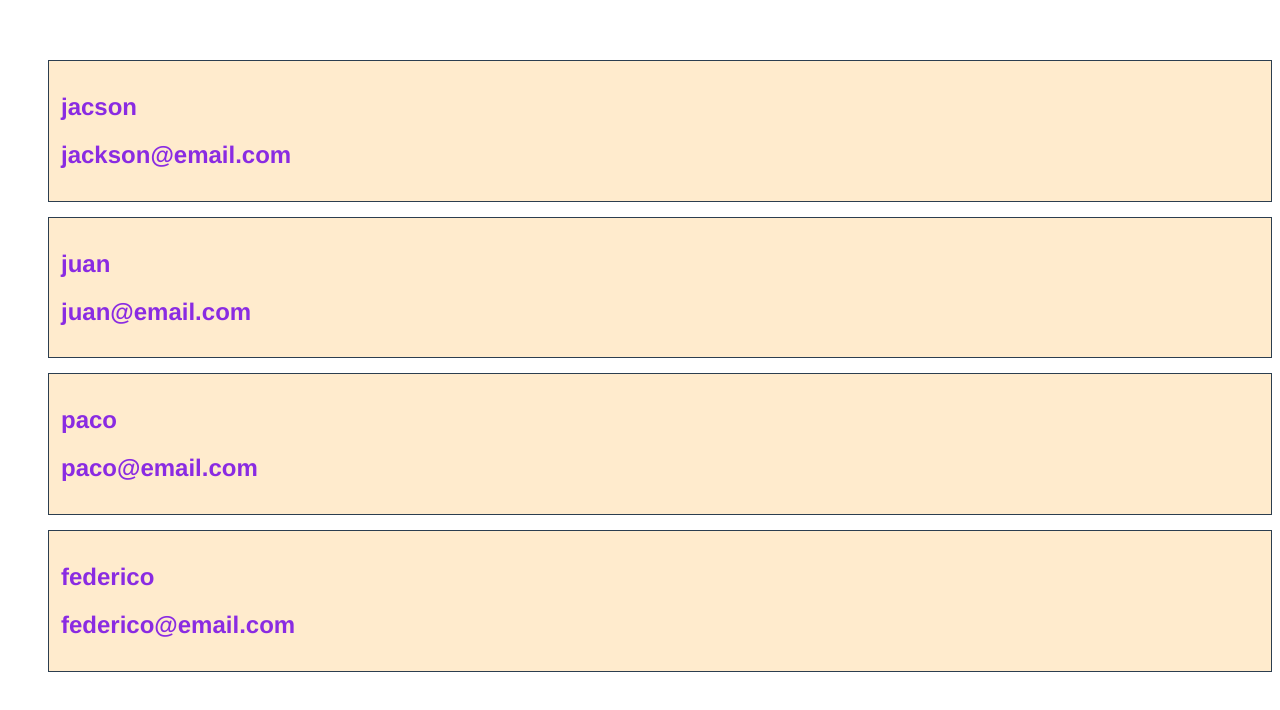
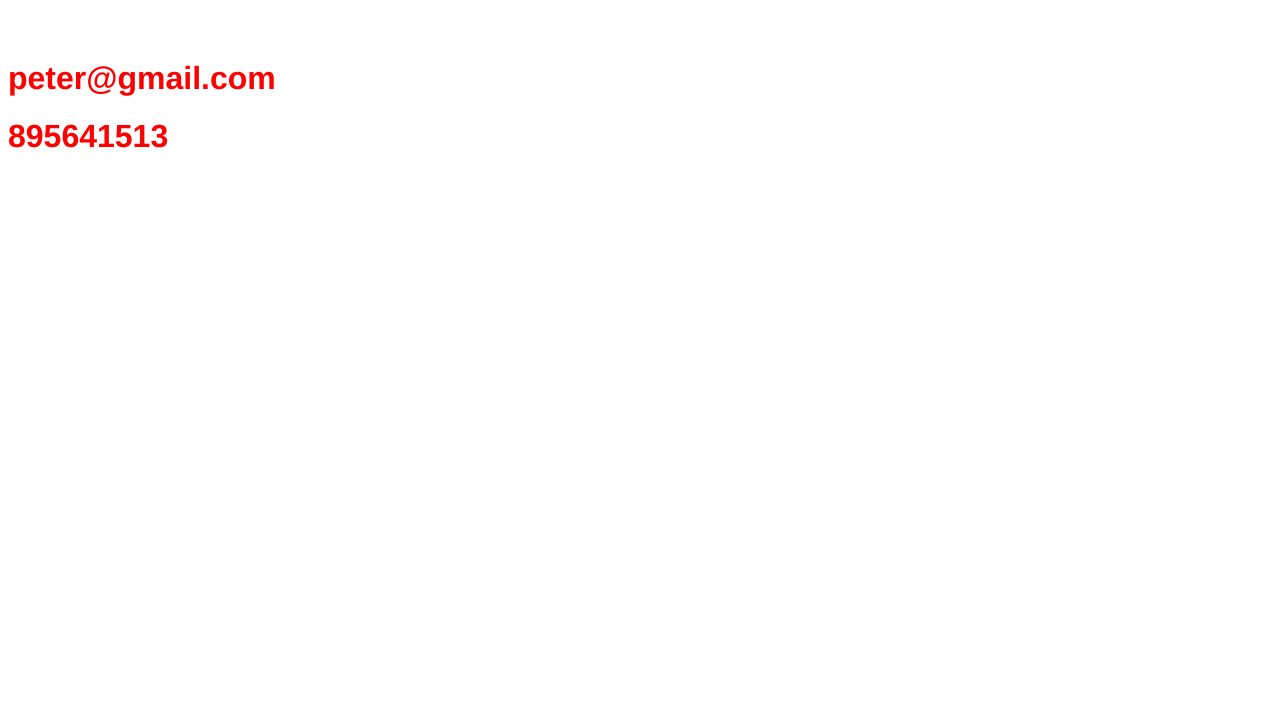
Before and after one commit to AlvaroBernabe/aba-vueTriyng1, a Vue app: page / in a window 1280 px wide. Shown: the top 710 px of the page. Built offline with nearby package versions, Linux system fonts and the light colour scheme.

Commit message:
feat: HTML binding

```diff
--- a/src/components/child-components.vue
+++ b/src/components/child-components.vue
@@ -4,6 +4,9 @@
             <NewUser :data="item" />
         </li>
     </ul>
+    <div v-html="emailadresss"></div>
+    <h1 v-html="id"></h1>
+
     <!-- <NewUser /> -->
 </template>
 
@@ -18,27 +21,30 @@ export default {
     },
     data() {
         return {
-            users: [
-                {
-                    name: "jacson",
-                    email: "jackson@email.com",
-                },
-                {
-                    name: "juan",
-                    email: "juan@email.com",
-                },
-                {
-                    name: "paco",
-                    email: "paco@email.com",
-                },
-                {
-                    name: "federico",
-                    email: "federico@email.com",
-                },
-            ]
+            // users: [
+            //     {
+            //         name: "jacson",
+            //         email: "jackson@email.com",
+            //     },
+            //     {
+            //         name: "juan",
+            //         email: "juan@email.com",
+            //     },
+            //     {
+            //         name: "paco",
+            //         email: "paco@email.com",
+            //     },
+            //     {
+            //         name: "federico",
+            //         email: "federico@email.com",
+            //     },
+            // ]
+            anmes: "peter",
+            emailadresss: "<h1>peter@gmail.com</h1>",
+            id: 895641513,
         }
     },
-    components: { NewUser }, // Use PascalCase here as well
+    components: { NewUser },
 };
 </script>
 
```
